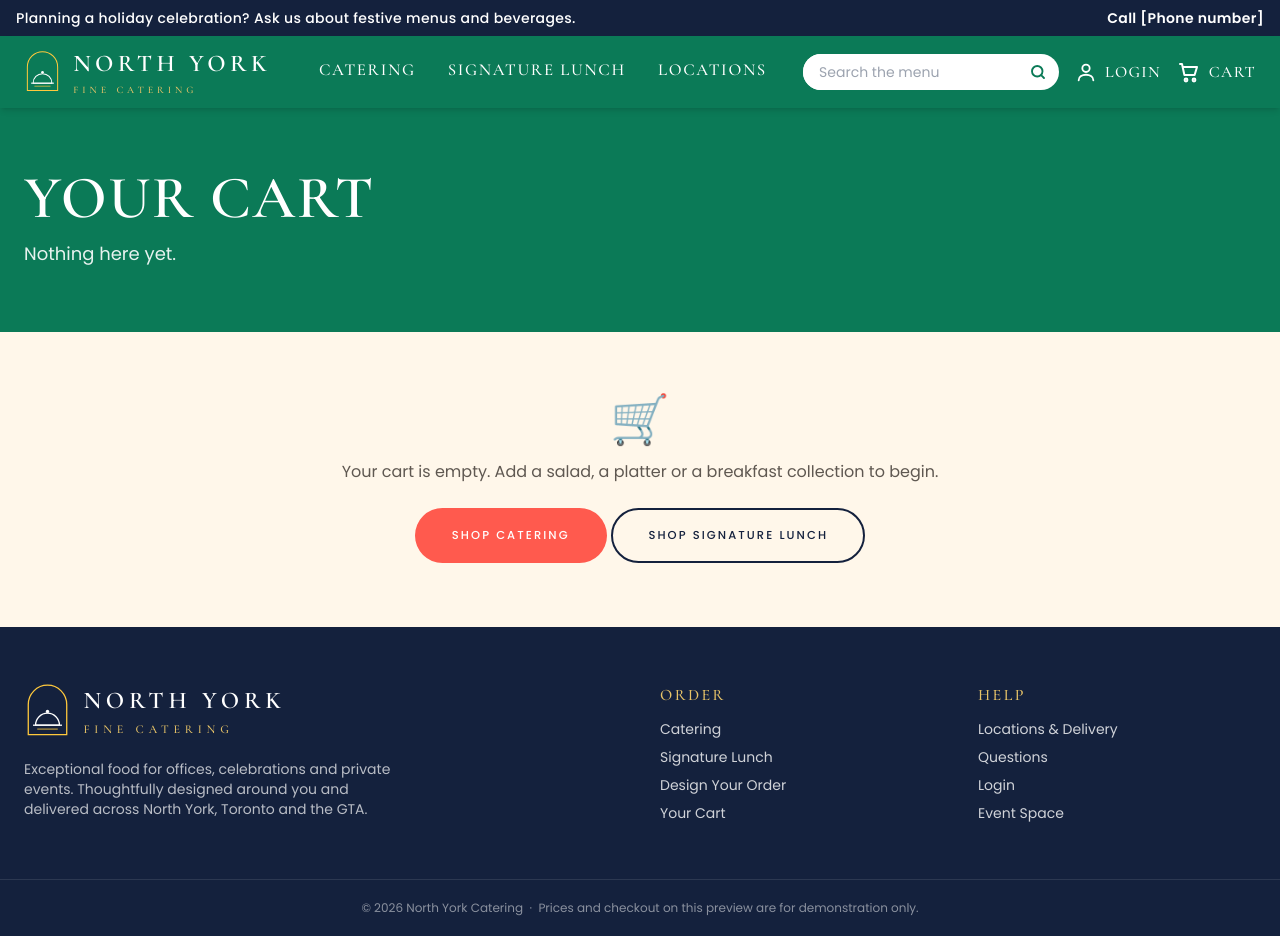
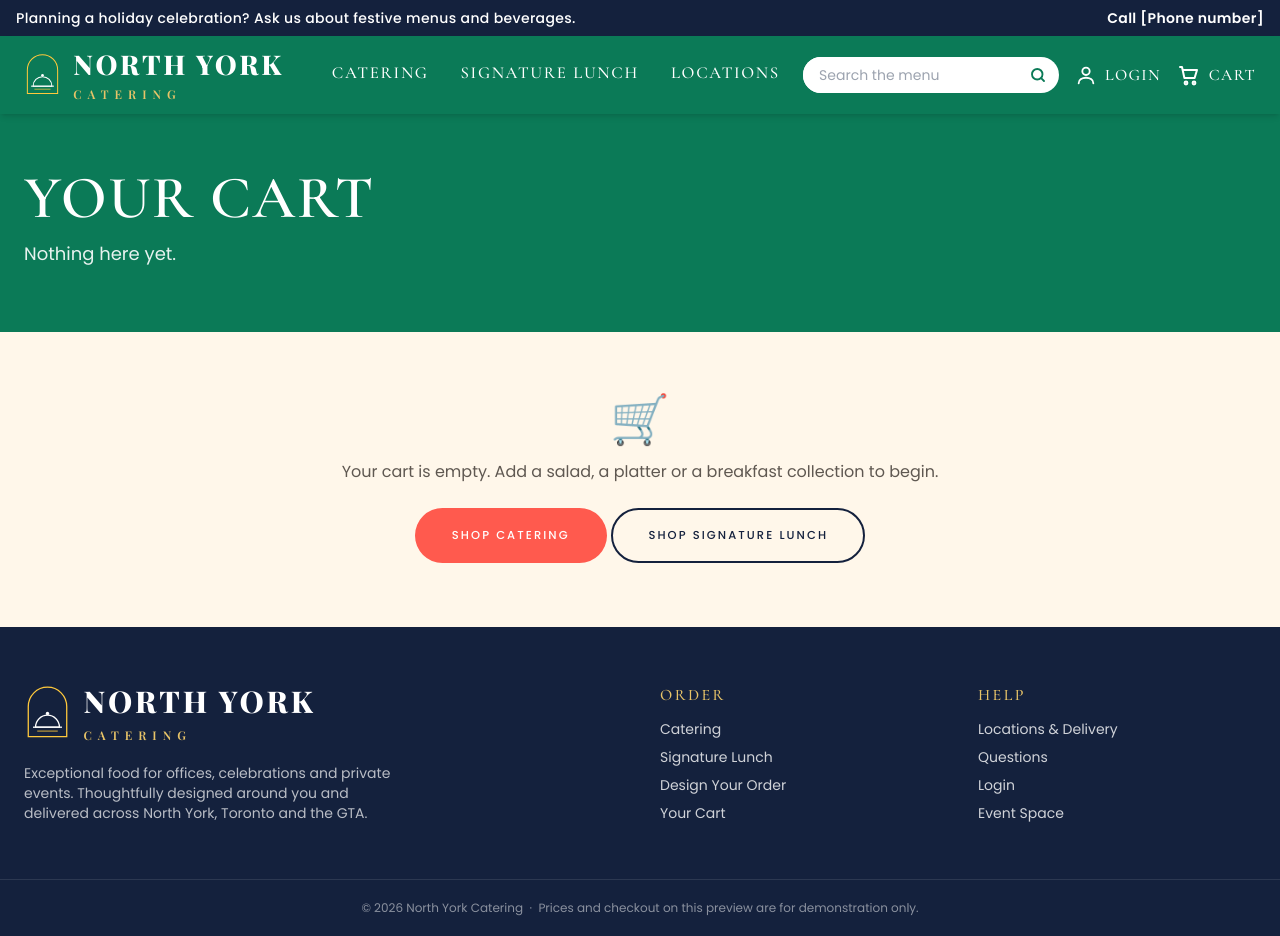
Before and after one commit to luxsmile/northyorkcatering, a plain HTML site: page cart.html in a window 1280 px wide. Drawn offline with nearby package versions, Linux system fonts and the light colour scheme.

Commit message:
Show North York Catering name beside the logo in a bold elegant font on every screen size
Co-Authored-By: Claude Sonnet 5.5 <noreply@anthropic.com>

```diff
--- a/cart.html
+++ b/cart.html
@@ -8,7 +8,7 @@
   <link rel="icon" type="image/svg+xml" href="logo-mark.svg">
   <script src="https://cdn.tailwindcss.com"></script>
   <script src="js/tw.js"></script>
-  <link href="https://fonts.googleapis.com/css2?family=Cormorant+Garamond:ital,wght@0,500;0,600;0,700;1,500;1,600;1,700&family=Poppins:ital,wght@0,400;0,500;0,600;1,400&display=swap" rel="stylesheet">
+  <link href="https://fonts.googleapis.com/css2?family=Cormorant+Garamond:ital,wght@0,500;0,600;0,700;1,500;1,600;1,700&family=Playfair+Display:wght@600;700;800;900&family=Poppins:ital,wght@0,400;0,500;0,600;1,400&display=swap" rel="stylesheet">
   <link rel="stylesheet" href="css/site.css">
 </head>
 <body class="bg-cream text-ink antialiased" data-page="cart" data-nav="cart">
--- a/js/app.js
+++ b/js/app.js
@@ -92,7 +92,7 @@
       '<a href="locations.html" class="font-semibold whitespace-nowrap hover:text-sun">Call [Phone number]</a></div></div>' +
     '<div class="bg-brand text-white shadow-md"><div class="max-w-7xl mx-auto flex items-center gap-4 px-4 sm:px-6 py-3">' +
       '<a href="index.html" class="flex items-center gap-3 shrink-0" aria-label="North York Catering, home"><img src="images/logo-mark-light.svg" alt="" class="h-11 w-auto">' +
-        '<span class="leading-none hidden sm:block"><span class="block font-head font-semibold text-xl md:text-2xl tracking-[.18em] uppercase">North York</span><span class="block font-head text-[.62rem] tracking-[.4em] uppercase mt-1.5 text-sun">Fine Catering</span></span></a>' +
+        '<span class="leading-none"><span class="block font-brandname font-extrabold text-xl sm:text-2xl md:text-[1.7rem] tracking-[.1em] uppercase">North York</span><span class="block font-brandname font-semibold text-[.62rem] sm:text-xs tracking-[.5em] uppercase mt-1.5 text-sun">Catering</span></span></a>' +
       '<nav class="hidden lg:flex items-center gap-8 font-head text-[1.05rem] uppercase tracking-[.1em] font-medium ml-8">' +
         nav('Catering', 'catering.html', 'catering', cur) + nav('Signature Lunch', 'takeout.html', 'lunch', cur) + nav('Locations', 'locations.html', 'locations', cur) + '</nav>' +
       '<form action="category.html" method="get" class="ml-auto hidden md:flex items-center bg-white rounded-full overflow-hidden w-56 lg:w-64"><input name="q" type="search" placeholder="Search the menu" aria-label="Search the menu" class="w-full px-4 py-2 text-ink text-sm outline-none"><button class="px-3 text-brand" aria-label="Search"><svg width="18" height="18" viewBox="0 0 24 24" fill="none" stroke="currentColor" stroke-width="2.5" stroke-linecap="round"><circle cx="11" cy="11" r="7"/><path d="m20 20-3.5-3.5"/></svg></button></form>' +
@@ -107,7 +107,7 @@
   function footer() {
     return '' +
     '<div class="bg-navy text-white"><div class="max-w-7xl mx-auto px-6 py-14 grid gap-10 md:grid-cols-4">' +
-      '<div class="md:col-span-2"><div class="flex items-center gap-3"><img src="images/logo-mark-light.svg" alt="" class="h-14 w-auto"><div><p class="font-head font-semibold text-2xl tracking-[.2em] uppercase">North York</p><p class="font-head text-xs tracking-[.4em] uppercase text-sun mt-1">Fine Catering</p></div></div>' +
+      '<div class="md:col-span-2"><div class="flex items-center gap-3"><img src="images/logo-mark-light.svg" alt="" class="h-14 w-auto"><div><p class="font-brandname font-extrabold text-2xl md:text-3xl tracking-[.1em] uppercase leading-none">North York</p><p class="font-brandname font-semibold text-xs tracking-[.5em] uppercase text-sun mt-2">Catering</p></div></div>' +
         '<p class="text-white/70 text-sm mt-5 max-w-sm">Exceptional food for offices, celebrations and private events. Thoughtfully designed around you and delivered across North York, Toronto and the GTA.</p></div>' +
       '<div><p class="font-head uppercase tracking-[.15em] text-sun mb-3">Order</p><ul class="space-y-2 text-sm text-white/80"><li><a class="hover:text-sun" href="catering.html">Catering</a></li><li><a class="hover:text-sun" href="takeout.html">Signature Lunch</a></li><li><a class="hover:text-sun" href="index.html#design">Design Your Order</a></li><li><a class="hover:text-sun" href="cart.html">Your Cart</a></li></ul></div>' +
       '<div><p class="font-head uppercase tracking-[.15em] text-sun mb-3">Help</p><ul class="space-y-2 text-sm text-white/80"><li><a class="hover:text-sun" href="locations.html">Locations &amp; Delivery</a></li><li><a class="hover:text-sun" href="index.html#faq">Questions</a></li><li><a class="hover:text-sun" href="login.html">Login</a></li><li><a class="hover:text-sun" href="index.html#space">Event Space</a></li></ul></div>' +
--- a/js/tw.js
+++ b/js/tw.js
@@ -18,6 +18,6 @@ tailwind.config = {
       mute: '#5F5851',
       line: '#F2E3C9'
     },
-    fontFamily: { head: ['"Cormorant Garamond"', 'serif'], sans: ['Poppins', 'sans-serif'] }
+    fontFamily: { brandname: ['"Playfair Display"', 'serif'], head: ['"Cormorant Garamond"', 'serif'], sans: ['Poppins', 'sans-serif'] }
   } }
 };
```
Also changed, not shown: category.html (+1 -1 lines), catering.html (+1 -1 lines), checkout.html (+1 -1 lines), index.html (+1 -1 lines), locations.html (+1 -1 lines), login.html (+1 -1 lines), product.html (+1 -1 lines), takeout.html (+1 -1 lines).
